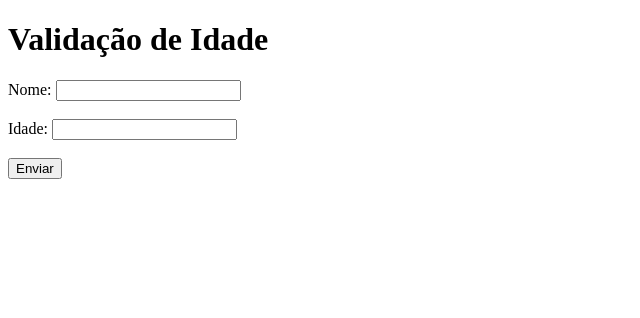
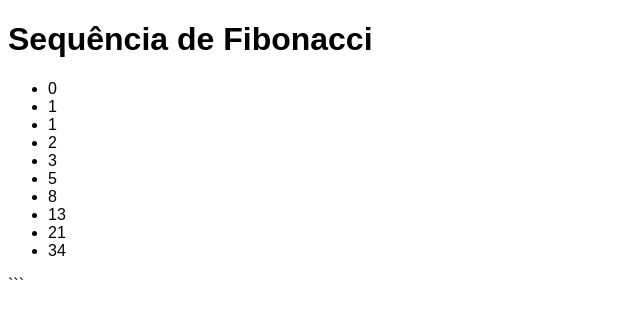
Before and after one commit to gabyy29zinhaa/Tarefa-da-gabylinda, a plain HTML site: page index.html in a window 1280 px wide. Shown: the whole page, without its empty margins (0-640 px from the left). Drawn offline with Linux system fonts and the light colour scheme.

Commit message:
Update index.html

````diff
--- a/index.html
+++ b/index.html
@@ -3,49 +3,31 @@
 <head>
     <meta charset="UTF-8">
     <meta name="viewport" content="width=device-width, initial-scale=1.0">
-    <title>Validação de Idade</title>
+    <title>Sequência de Fibonacci</title>
+    <style>
+        body {
+            font-family: Arial, sans-serif;
+        }
+    </style>
 </head>
 <body>
-    <h1>Validação de Idade</h1>
-    <form id="form">
-        <label for="nome">Nome:</label>
-        <input type="text" id="nome" required><br><br>
-        <label for="idade">Idade:</label>
-        <input type="number" id="idade" required><br><br>
-        <button type="submit">Enviar</button>
-    </form>
-    <div id="mensagem"></div>
+    <h1>Sequência de Fibonacci</h1>
+    <ul id="fibonacci"></ul>
 
     <script>
-        const form = document.getElementById('form');
-        const nomeInput = document.getElementById('nome');
-        const idadeInput = document.getElementById('idade');
-        const mensagemDiv = document.getElementById('mensagem');
+        const fibonacci = document.getElementById('fibonacci');
+        let num1 = 0;
+        let num2 = 1;
 
-        form.addEventListener('submit', (e) => {
-            e.preventDefault();
-            let idade = parseInt(idadeInput.value);
-            let nome = nomeInput.value;
-
-            let validaIdade = valida(idade);
-
-            if (validaIdade) {
-                mensagemDiv.innerText = `Olá, ${nome}! Você tem ${idade} anos.`;
-            }
-        });
-
-        function valida(idade) {
-            do {
-                if (idade < 18) {
-                    mensagemDiv.innerText = "Idade inválida! Você deve ter mais de 18 anos.";
-                    idadeInput.value = "";
-                    idadeInput.focus();
-                    return false;
-                } else {
-                    return true;
-                }
-            } while (idade < 18);
+        for (let i = 0; i < 10; i++) {
+            const item = document.createElement('LI');
+            item.textContent = num1.toString();
+            fibonacci.appendChild(item);
+            let soma = num1 + num2;
+            num1 = num2;
+            num2 = soma;
         }
     </script>
 </body>
 </html>
+```
````
